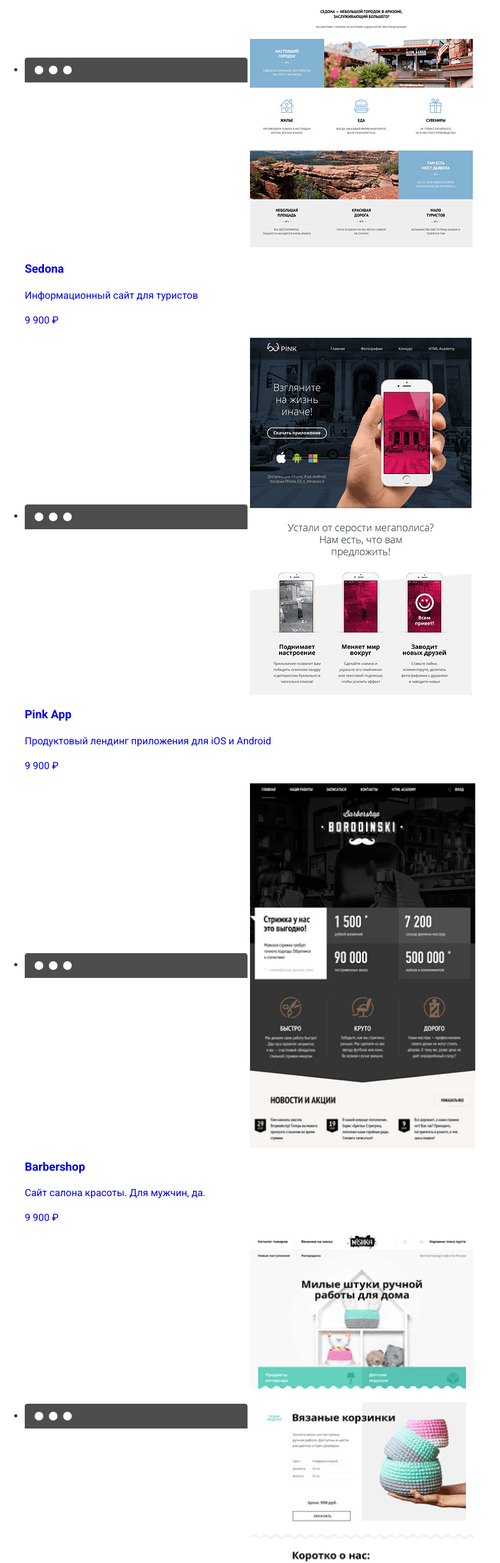
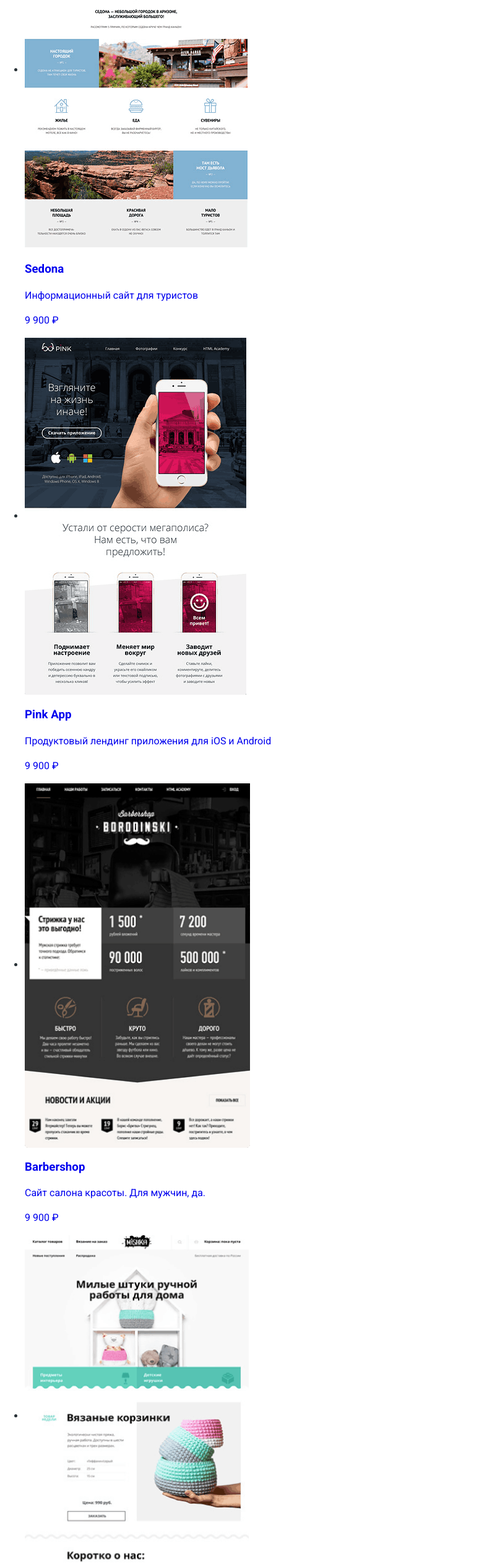
Before and after one commit to SenCheSS/1343007-nerds-29, a plain HTML site: page catalog.html in a window 1280 px wide. Shown: the part 1019-3541 px from the top of the page at 62% size, without its empty margins (0-808 px from the left). Drawn offline with nearby package versions, Linux system fonts and the light colour scheme.

Commit message:
сделал то что понял

```diff
--- a/catalog.html
+++ b/catalog.html
@@ -160,13 +160,6 @@
             <li class="product">
               <a href="#">
                 <img
-                  src="img/main_catalog/browser.svg"
-                  height="40"
-                  width="360"
-                  alt="Рамка"
-                  class="product-window"
-                />
-                <img
                   src="img/main_catalog/product_sedona.png"
                   height="576"
                   width="360"
@@ -182,13 +175,6 @@
             </li>
             <li class="product">
               <a href="#">
-                <img
-                  src="img/main_catalog/browser.svg"
-                  height="40"
-                  width="360"
-                  alt="Рамка"
-                  class="product-window"
-                />
                 <img
                   src="img/main_catalog/product_pink.png"
                   height="576"
@@ -206,13 +192,6 @@
             <li class="product">
               <a href="#">
                 <img
-                  src="img/main_catalog/browser.svg"
-                  height="40"
-                  width="360"
-                  alt="Рамка"
-                  class="product-window"
-                />
-                <img
                   src="img/main_catalog/product_borodinsky.png"
                   height="582"
                   width="364"
@@ -228,13 +207,6 @@
             </li>
             <li class="product">
               <a href="#">
-                <img
-                  src="img/main_catalog/browser.svg"
-                  height="40"
-                  width="360"
-                  alt="Рамка"
-                  class="product-window"
-                />
                 <img
                   src="img/main_catalog/product_mishka.png"
                   height="580"
@@ -252,13 +224,6 @@
             <li class="product">
               <a href="#">
                 <img
-                  src="img/main_catalog/browser.svg"
-                  height="40"
-                  width="360"
-                  alt="Рамка"
-                  class="product-window"
-                />
-                <img
                   src="img/main_catalog/product_a_plus.png"
                   height="582"
                   width="364"
@@ -274,13 +239,6 @@
             </li>
             <li class="product">
               <a href="#">
-                <img
-                  src="img/main_catalog/browser.svg"
-                  height="40"
-                  width="360"
-                  alt="Рамка"
-                  class="product-window"
-                />
                 <img
                   src="img/main_catalog/product_kvast.png"
                   height="580"
```
